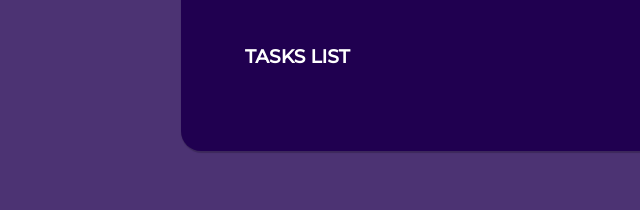
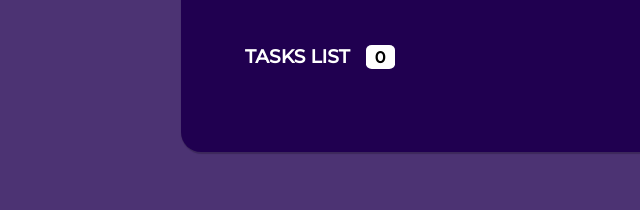
Before and after one commit to zare7x/Todo-List, a plain HTML site: page index.html in a window 1280 px wide. Shown: the part 361-571 px from the top of the page, 11-651 px from the left. Drawn offline with Linux system fonts and the light colour scheme.

Commit message:
Add files via upload

```diff
--- a/index.html
+++ b/index.html
@@ -19,6 +19,7 @@
       <section class="shit">
         <section class="title">
           <h1>PURPLE TASKS</h1>
+
         </section>
         <section class="all">
           <section class="addtask">
@@ -30,7 +31,10 @@
 
           </section>
           <section class="allList">
-            <h3>TASKS LIST</h3>
+            <div class="idk">
+              <h3>TASKS LIST</h3>
+              <div class="nums">0</div>
+            </div>
             <button id="clear"></button>
             <div class="list" id="list">
               <div class="item">
--- a/main.js
+++ b/main.js
@@ -82,6 +82,14 @@ function display() {
 
   })
   if (tasks.length != 0) {
+    const nums = document.querySelector(".nums")
+    nums.innerHTML = `${tasks.length}`
+  }
+  else {
+    const nums = document.querySelector(".nums")
+    nums.innerHTML = `0`
+  }
+  if (tasks.length != 0) {
     const clear = document.querySelector("#clear")
     clear.classList.remove("hidden")
     clear.innerText = "CLEAR"
--- a/style.css
+++ b/style.css
@@ -44,6 +44,24 @@ section{
   margin: auto;
 
   box-shadow: 1px 1px 1px 1px rgba(0, 0, 0, 0.208);
+}
+.idk{
+  display: flex;
+}
+.nums{
+  background-color: white;
+  width: 1.8rem;
+  height: 1.5rem;
+  margin-left: 1rem;
+
+  display: flex;
+  font-weight: 700;
+  font-size: medium;
+  justify-content: center;
+  align-items: center;
+  border-radius: 20%;
+  color: black;
+
 }
 .content{
   display: flex;
```
